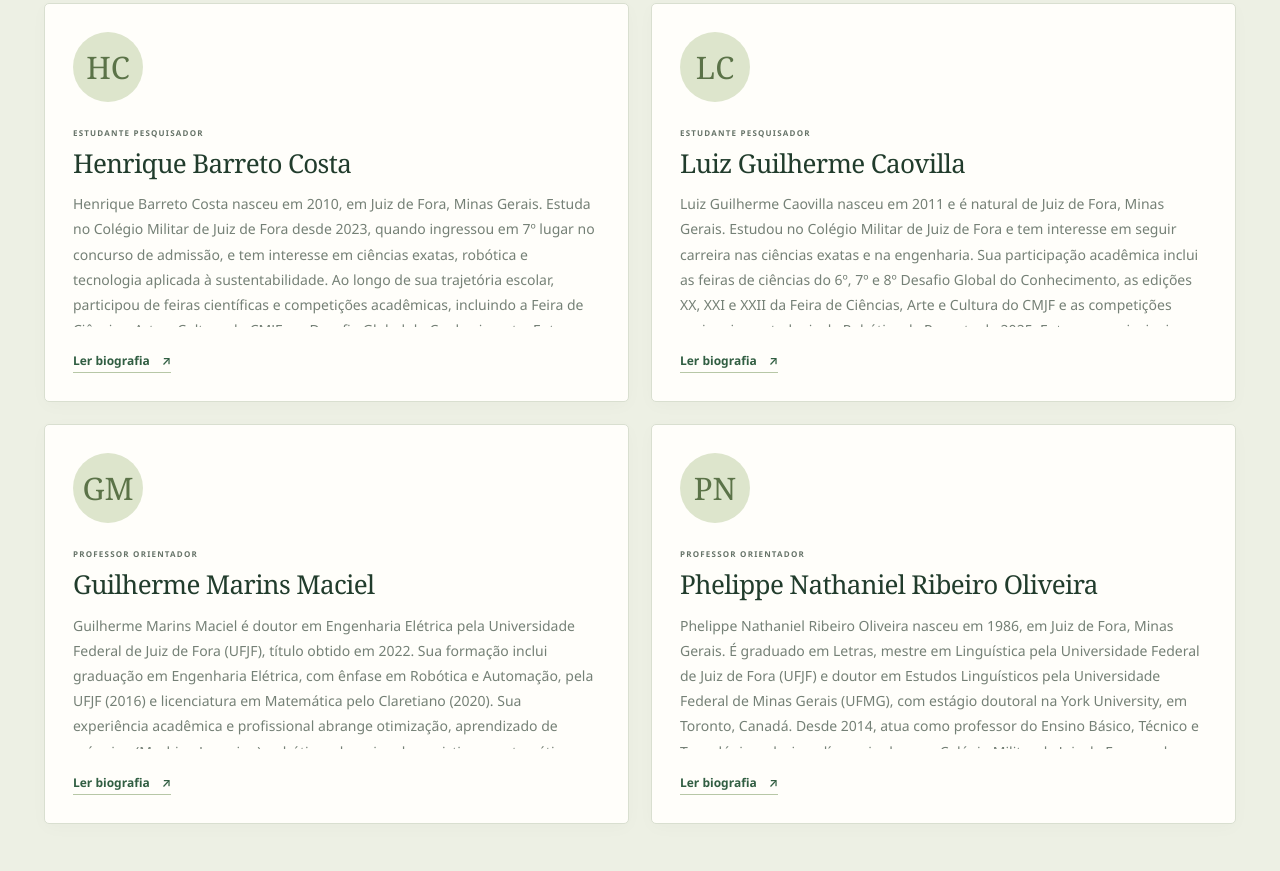
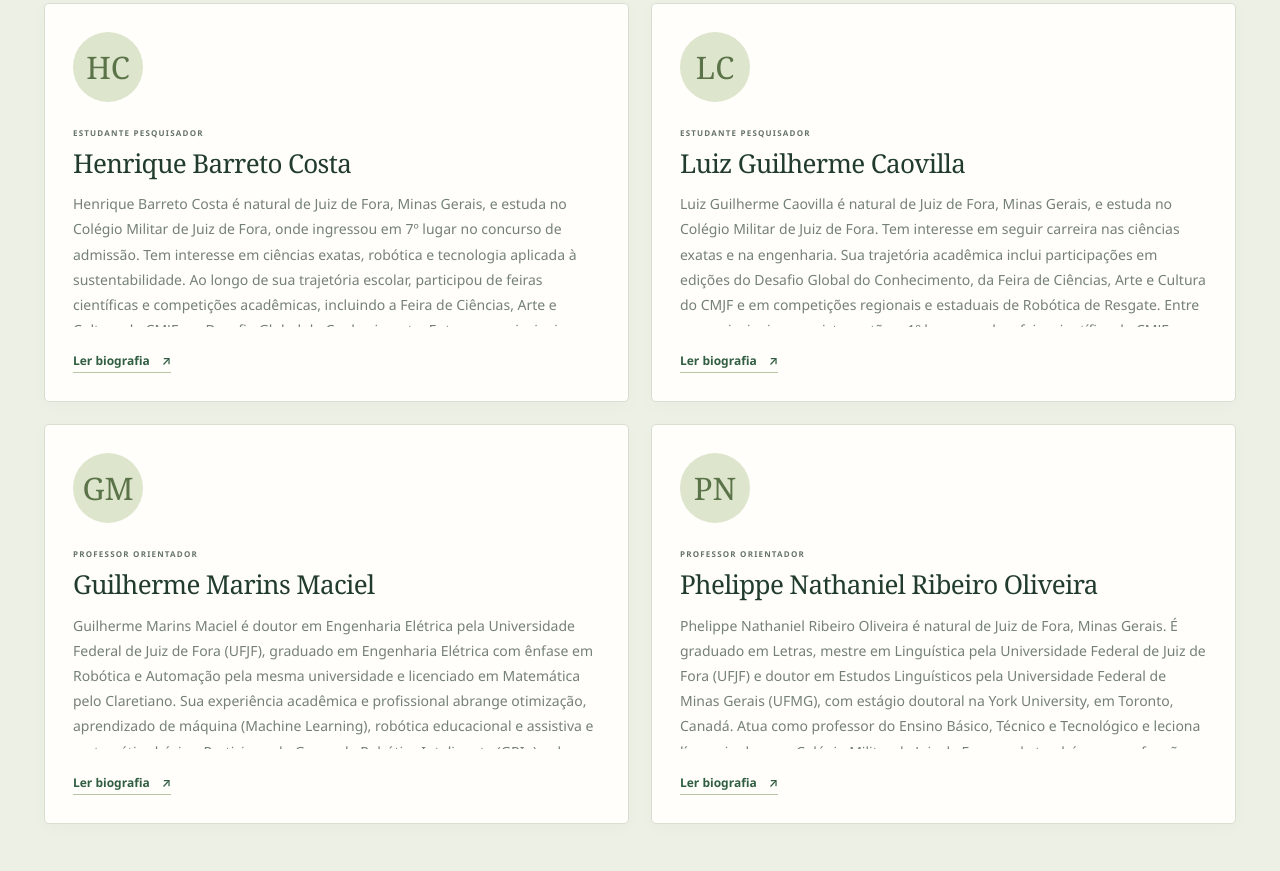
Before and after one commit to henriquebrtocosta/leaf-cmjf, a website: page index.html in a window 1280 px wide. Shown: the part 6835-7706 px from the top of the page. Drawn offline with Linux system fonts and the light colour scheme.

Commit message:
Remove dated details from team biographies

```diff
--- a/index.html
+++ b/index.html
@@ -16,8 +16,8 @@
     <meta property="og:type" content="website" />
     <title>LEAF — Ciência que cultiva possibilidades</title>
     <link rel="icon" type="image/svg+xml" href="assets/images/leaf.svg" />
-    <link rel="stylesheet" href="assets/css/styles.css?v=team-bios-smooth-20261024" />
-    <script src="assets/js/main.js?v=team-bios-smooth-20261024" defer></script>
+    <link rel="stylesheet" href="assets/css/styles.css?v=team-bios-timeless-20261024" />
+    <script src="assets/js/main.js?v=team-bios-timeless-20261024" defer></script>
   </head>
   <body>
     <a class="skip-link" href="#conteudo">Pular para o conteúdo</a>
@@ -817,28 +817,28 @@
               <div class="initials" aria-hidden="true">HC</div>
               <span class="overline">Estudante pesquisador</span>
               <h3>Henrique Barreto Costa</h3>
-              <p class="team-bio">Henrique Barreto Costa nasceu em 2010, em Juiz de Fora, Minas Gerais. Estuda no Colégio Militar de Juiz de Fora desde 2023, quando ingressou em 7º lugar no concurso de admissão, e tem interesse em ciências exatas, robótica e tecnologia aplicada à sustentabilidade. Ao longo de sua trajetória escolar, participou de feiras científicas e competições acadêmicas, incluindo a Feira de Ciências, Arte e Cultura do CMJF e o Desafio Global do Conhecimento. Entre seus principais resultados estão o título de vice-campeão regional de Robótica de Resgate, o campeonato na feira científica do CMJF e o 3º lugar na categoria Ciências Agrárias, Humanas e Sociais Aplicadas do 8º Desafio Global do Conhecimento, em Brasília, em 2025. Também conquistou prata na OBMEP (2024) e na OBR de Resgate, bronze e prata na OBR Teórica, prata na Olimpíada Brasileira de Ciência, Inovação e Tecnologia, ouro na Olimpíada Internacional do Oceano e, na Olimpíada Internacional de Matemática Sem Fronteiras, ouro nacional e regional em 2025 e prata nacional e ouro regional em 2024. Atualmente, é bolsista do Programa de Iniciação Científica da OBMEP e participa de projetos de pesquisa e inovação científica no colégio.</p>
+              <p class="team-bio">Henrique Barreto Costa é natural de Juiz de Fora, Minas Gerais, e estuda no Colégio Militar de Juiz de Fora, onde ingressou em 7º lugar no concurso de admissão. Tem interesse em ciências exatas, robótica e tecnologia aplicada à sustentabilidade. Ao longo de sua trajetória escolar, participou de feiras científicas e competições acadêmicas, incluindo a Feira de Ciências, Arte e Cultura do CMJF e o Desafio Global do Conhecimento. Entre seus principais resultados estão o título de vice-campeão regional de Robótica de Resgate, o campeonato na feira científica do CMJF e o 3º lugar na categoria Ciências Agrárias, Humanas e Sociais Aplicadas do Desafio Global do Conhecimento. Também conquistou medalhas na OBMEP, na OBR de Resgate e na OBR Teórica, prata na Olimpíada Brasileira de Ciência, Inovação e Tecnologia, ouro na Olimpíada Internacional do Oceano e medalhas nacionais e regionais na Olimpíada Internacional de Matemática Sem Fronteiras. Participa de iniciativas de iniciação científica e de projetos de pesquisa e inovação no colégio.</p>
               <button class="bio-toggle" type="button" aria-expanded="false">Ler biografia <span aria-hidden="true">↗</span></button>
             </article>
             <article class="team-card">
               <div class="initials" aria-hidden="true">LC</div>
               <span class="overline">Estudante pesquisador</span>
               <h3>Luiz Guilherme Caovilla</h3>
-              <p class="team-bio">Luiz Guilherme Caovilla nasceu em 2011 e é natural de Juiz de Fora, Minas Gerais. Estudou no Colégio Militar de Juiz de Fora e tem interesse em seguir carreira nas ciências exatas e na engenharia. Sua participação acadêmica inclui as feiras de ciências do 6º, 7º e 8º Desafio Global do Conhecimento, as edições XX, XXI e XXII da Feira de Ciências, Arte e Cultura do CMJF e as competições regionais e estaduais de Robótica de Resgate de 2025. Entre suas principais conquistas estão o 1º lugar geral na XXII Feira do CMJF, na categoria Multidisciplinar; o 1º lugar na categoria Ciências na XXI edição; o 3º lugar na mesma categoria na XX edição; e o 2º lugar na Olimpíada Brasileira de Robótica de Resgate Regional de 2025. Também recebeu Mérito Estadual na Olimpíada Brasileira de Robótica Teórica de 2025. Seu percurso reúne participação contínua em atividades científicas e competições escolares, com destaque para matemática aplicada, ciências e robótica.</p>
+              <p class="team-bio">Luiz Guilherme Caovilla é natural de Juiz de Fora, Minas Gerais, e estuda no Colégio Militar de Juiz de Fora. Tem interesse em seguir carreira nas ciências exatas e na engenharia. Sua trajetória acadêmica inclui participações em edições do Desafio Global do Conhecimento, da Feira de Ciências, Arte e Cultura do CMJF e em competições regionais e estaduais de Robótica de Resgate. Entre suas principais conquistas estão o 1º lugar geral na feira científica do CMJF, na categoria Multidisciplinar; o 1º lugar na categoria Ciências em outra edição da feira; o 3º lugar nessa categoria em uma edição anterior; e o 2º lugar na Olimpíada Brasileira de Robótica de Resgate Regional. Também recebeu Mérito Estadual na Olimpíada Brasileira de Robótica Teórica. Seu percurso destaca a participação em atividades científicas e competições escolares, com interesse em matemática aplicada, ciências e robótica.</p>
               <button class="bio-toggle" type="button" aria-expanded="false">Ler biografia <span aria-hidden="true">↗</span></button>
             </article>
             <article class="team-card">
               <div class="initials" aria-hidden="true">GM</div>
               <span class="overline">Professor orientador</span>
               <h3>Guilherme Marins Maciel</h3>
-              <p class="team-bio">Guilherme Marins Maciel é doutor em Engenharia Elétrica pela Universidade Federal de Juiz de Fora (UFJF), título obtido em 2022. Sua formação inclui graduação em Engenharia Elétrica, com ênfase em Robótica e Automação, pela UFJF (2016) e licenciatura em Matemática pelo Claretiano (2020). Sua experiência acadêmica e profissional abrange otimização, aprendizado de máquina (Machine Learning), robótica educacional e assistiva e matemática básica. Participou do Grupo de Robótica Inteligente (GRIn) e do Grupo de Otimização e Heurística Bio-Inspirada (GOHB), da UFJF, e atuou em projetos de inovação em Machine Learning na INESC P&D Brasil e na startup RoboticTech. Atualmente, é militar e professor no Colégio Militar de Juiz de Fora, onde ministra aulas de Robótica e desenvolve projetos de iniciação científica. Nesse trabalho, orienta estudantes em projetos que participam de feiras e competições tecnocientíficas, inclusive em âmbito nacional.</p>
+              <p class="team-bio">Guilherme Marins Maciel é doutor em Engenharia Elétrica pela Universidade Federal de Juiz de Fora (UFJF), graduado em Engenharia Elétrica com ênfase em Robótica e Automação pela mesma universidade e licenciado em Matemática pelo Claretiano. Sua experiência acadêmica e profissional abrange otimização, aprendizado de máquina (Machine Learning), robótica educacional e assistiva e matemática básica. Participou do Grupo de Robótica Inteligente (GRIn) e do Grupo de Otimização e Heurística Bio-Inspirada (GOHB), da UFJF, e atuou em projetos de inovação em Machine Learning na INESC P&D Brasil e na startup RoboticTech. É militar e professor no Colégio Militar de Juiz de Fora, onde ministra aulas de Robótica e desenvolve projetos de iniciação científica. Também orienta estudantes em projetos que participam de feiras e competições tecnocientíficas, inclusive em âmbito nacional.</p>
               <button class="bio-toggle" type="button" aria-expanded="false">Ler biografia <span aria-hidden="true">↗</span></button>
             </article>
             <article class="team-card">
               <div class="initials" aria-hidden="true">PN</div>
               <span class="overline">Professor orientador</span>
               <h3>Phelippe Nathaniel Ribeiro Oliveira</h3>
-              <p class="team-bio">Phelippe Nathaniel Ribeiro Oliveira nasceu em 1986, em Juiz de Fora, Minas Gerais. É graduado em Letras, mestre em Linguística pela Universidade Federal de Juiz de Fora (UFJF) e doutor em Estudos Linguísticos pela Universidade Federal de Minas Gerais (UFMG), com estágio doutoral na York University, em Toronto, Canadá. Desde 2014, atua como professor do Ensino Básico, Técnico e Tecnológico e leciona língua inglesa no Colégio Militar de Juiz de Fora, onde também exerce funções de assessoramento e coordenação pedagógica. Sua atuação profissional se concentra no incentivo à pesquisa e à iniciação científica, na metodologia de pesquisa interdisciplinar e na orientação de projetos extraclasse, feiras de ciências, olimpíadas do conhecimento e programas de certificação linguística internacional. Entre seus principais reconhecimentos estão a aprovação em 1º lugar no concurso público para vaga EBTT (2014), o 1º lugar nas seleções de mestrado (2015) e doutorado (2018), a indicação interna da UFMG à seleção do prêmio CAPES de melhor tese em 2024, o diploma de Amigo do Colégio Militar (2024), o prêmio Professor Destaque (2024) e a Medalha Exército Brasileiro (2025). Atualmente, segue atuando no ensino, na coordenação pedagógica e no incentivo à pesquisa escolar.</p>
+              <p class="team-bio">Phelippe Nathaniel Ribeiro Oliveira é natural de Juiz de Fora, Minas Gerais. É graduado em Letras, mestre em Linguística pela Universidade Federal de Juiz de Fora (UFJF) e doutor em Estudos Linguísticos pela Universidade Federal de Minas Gerais (UFMG), com estágio doutoral na York University, em Toronto, Canadá. Atua como professor do Ensino Básico, Técnico e Tecnológico e leciona língua inglesa no Colégio Militar de Juiz de Fora, onde também exerce funções de assessoramento e coordenação pedagógica. Sua atuação profissional se concentra no incentivo à pesquisa e à iniciação científica, na metodologia de pesquisa interdisciplinar e na orientação de projetos extraclasse, feiras de ciências, olimpíadas do conhecimento e programas de certificação linguística internacional. Entre seus reconhecimentos estão a aprovação em 1º lugar no concurso público para vaga EBTT, a primeira colocação nas seleções de mestrado e doutorado, a indicação interna da UFMG à seleção do prêmio CAPES de melhor tese, o diploma de Amigo do Colégio Militar, o prêmio Professor Destaque e a Medalha Exército Brasileiro. Segue atuando no ensino, na coordenação pedagógica e no incentivo à pesquisa escolar.</p>
               <button class="bio-toggle" type="button" aria-expanded="false">Ler biografia <span aria-hidden="true">↗</span></button>
             </article>
           </div>
```
